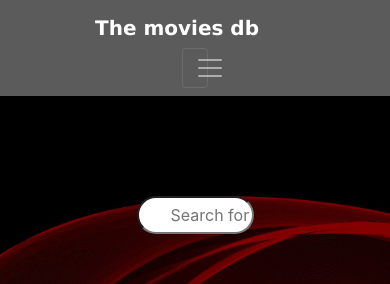
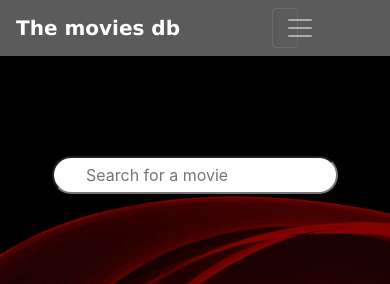
Before and after one commit to kira4489/Themoviedb, a React (Create React App) app: page / in a window 390 px wide. Shown: the top 284 px of the page. Built offline with nearby package versions, Linux system fonts and the light colour scheme; no server answers.

Commit message:
responsive

```diff
--- a/src/css/Detail.css
+++ b/src/css/Detail.css
@@ -5,9 +5,7 @@
 .card {
   position: relative;
   display: flex;
-  flex-direction: column;
   align-items: center;
-  min-width: 200px;
   width: 15rem;
   word-wrap: break-word;
   background-color: #fff;
@@ -84,9 +82,13 @@ button {
   .row {
     display: flex;
     flex-direction: column;
+    align-items: center;
+    justify-content: center;
   }
   .container{
-   display: flex;
-   width: 200px;
+    display: flex;
+  }
+  .card{
+    min-width: 200px;
   }
 }
--- a/src/css/Search.css
+++ b/src/css/Search.css
@@ -4,7 +4,6 @@
     margin-left: auto;
     margin-top: 100px;
     margin-bottom: 100px;
-    width: 30%;
     height: 38px;
     border-radius: 24px;
     padding-left: 2rem;
```
